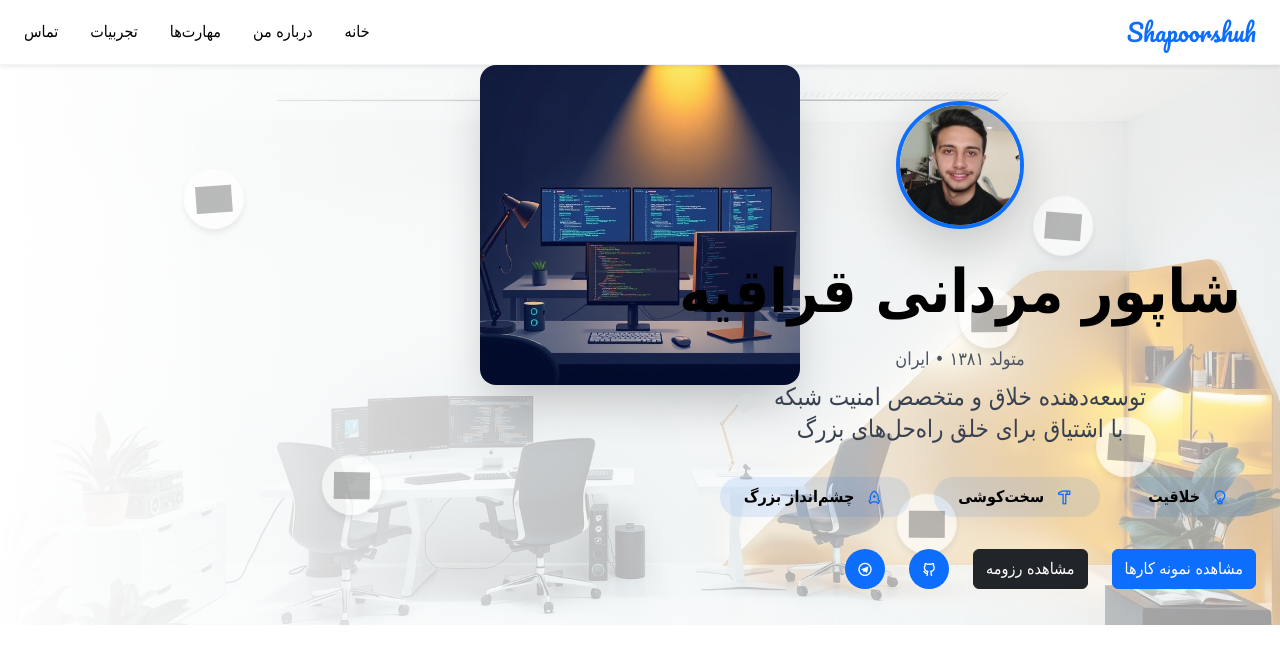
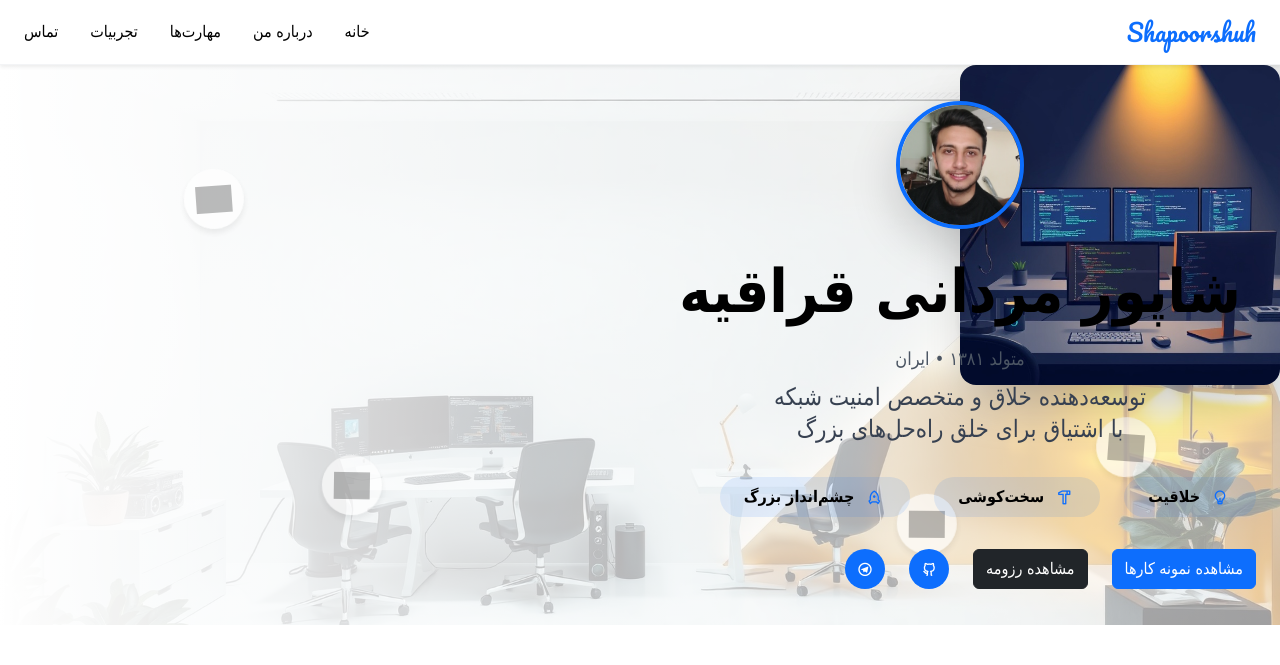
Before and after one commit to kingshp2002/kingshp-site, a Django app: page / in a window 1280 px wide. Shown: the top 665 px of the page. Run offline with Django 5.2, Linux system fonts and the light colour scheme; some libraries are stand-ins or nearby versions; grey boxes are pictures that could not be loaded.

Commit message:
Position image to the right to avoid overlapping with title text

```diff
--- a/home/templates/home/index.html
+++ b/home/templates/home/index.html
@@ -16,7 +16,7 @@
 <div class="skill-icon js"></div>
 </div>
 </div>
-<div class="absolute top-0 left-1/2 -translate-x-1/2 w-80 h-30">
+<div class="absolute top-0 right-0 w-80 h-30">
 <img src="{% static 'images/web-development.jpg' %}" alt="توسعه وب" class="w-full h-full rounded-2xl shadow-2xl object-cover">
 </div>
 <div class="relative z-10 max-w-7xl mx-auto px-4 sm:px-6 lg:px-8 w-full">
```
